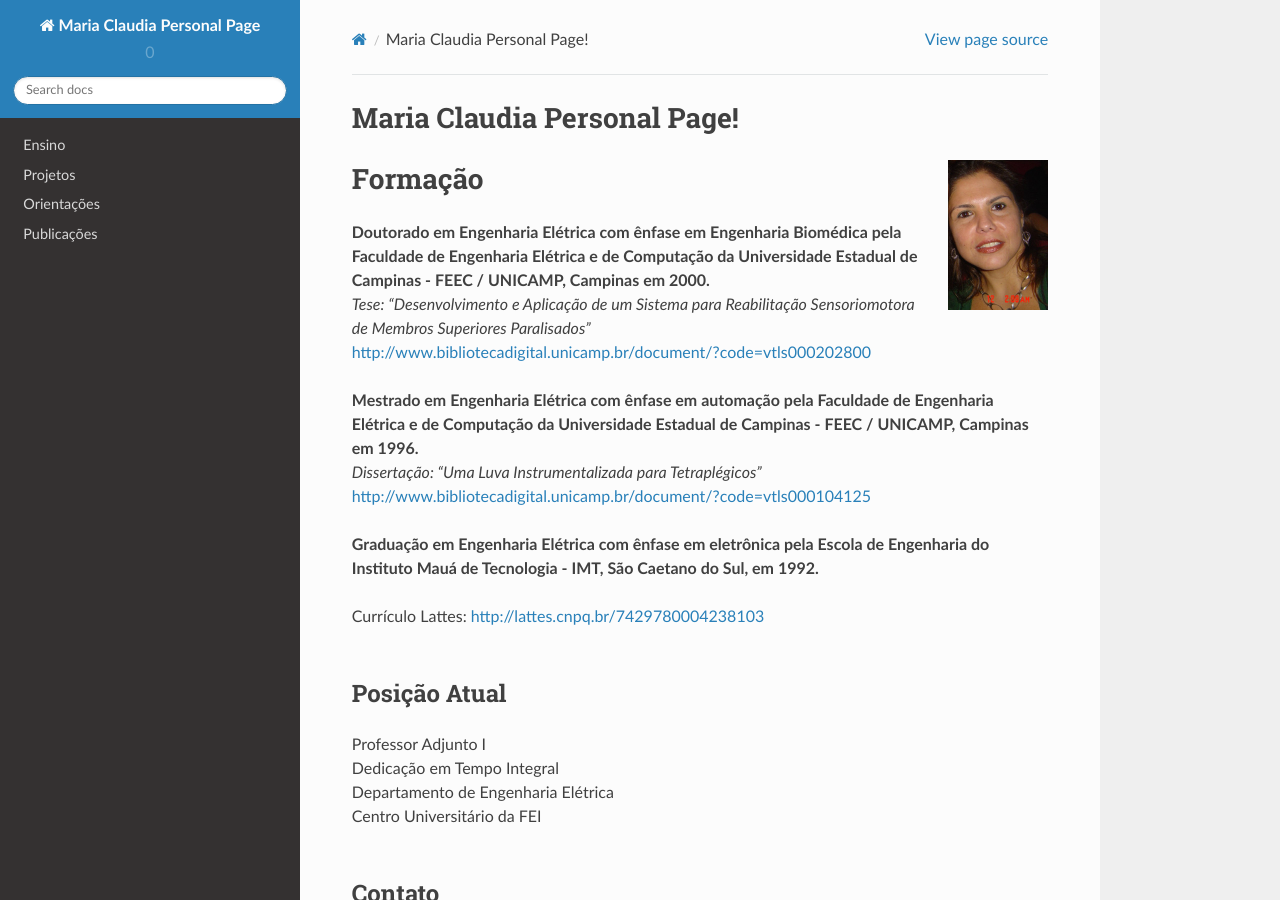
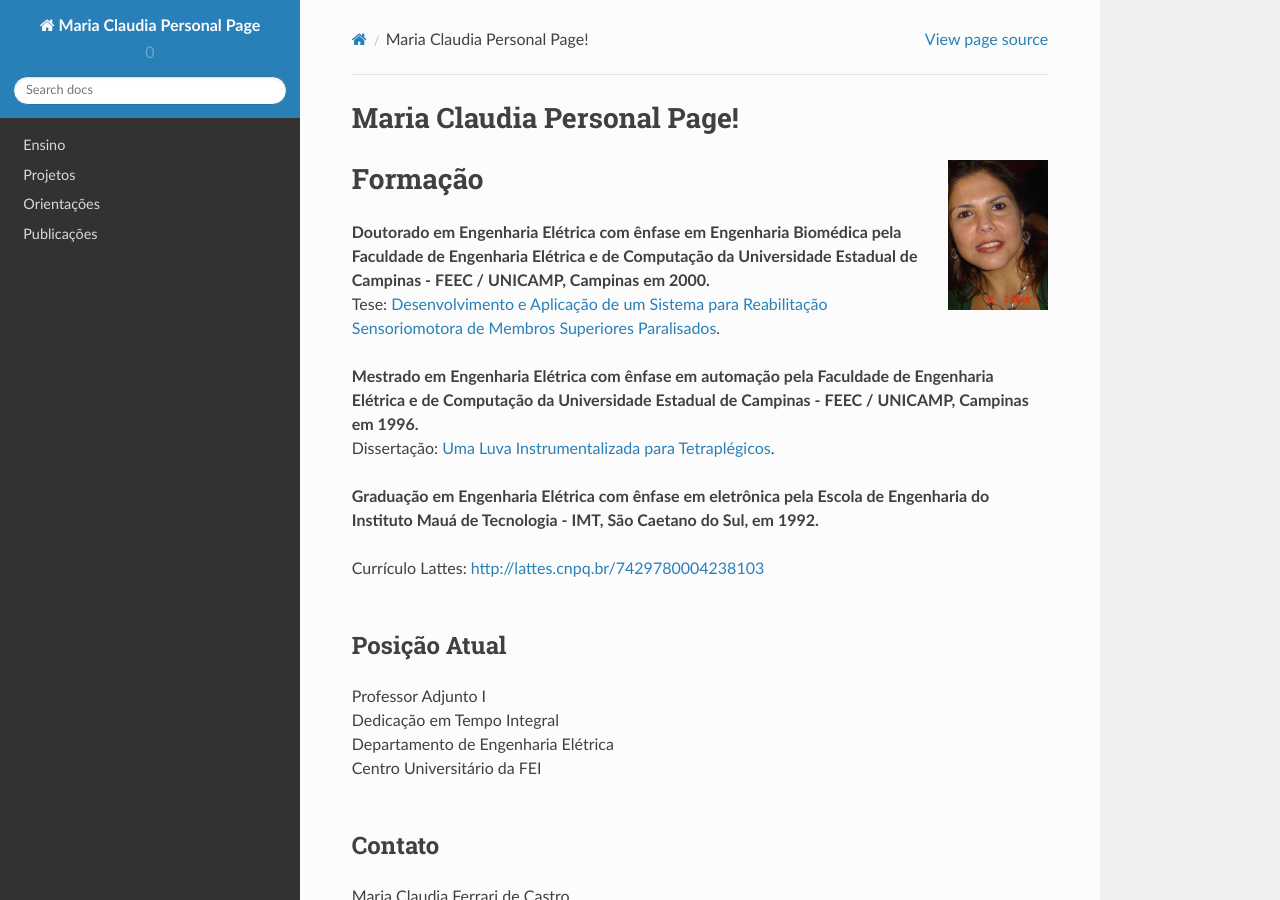
Before and after one commit to mclaudia/personal_page_fei, a Sphinx documentation site: the page built from source/index.rst, in a window 1280 px wide and 900 px high. Built offline with Sphinx 7.4.7 and the Read the Docs theme 2.0.0, drawn with Linux system fonts in a browser that asks for light colours.

Commit message:
fix html links in home page

```diff
--- a/source/index.rst
+++ b/source/index.rst
@@ -17,12 +17,10 @@ Formação
 ==========
 
 | **Doutorado em Engenharia Elétrica com ênfase em Engenharia Biomédica pela Faculdade de Engenharia Elétrica e de Computação da Universidade Estadual de Campinas - FEEC / UNICAMP, Campinas em 2000.**
-| *Tese: "Desenvolvimento e Aplicação de um Sistema para Reabilitação Sensoriomotora de Membros Superiores Paralisados"*
-| http://www.bibliotecadigital.unicamp.br/document/?code=vtls000202800
+| Tese: `Desenvolvimento e Aplicação de um Sistema para Reabilitação Sensoriomotora de Membros Superiores Paralisados <http://www.bibliotecadigital.unicamp.br/document/?code=vtls000202800>`_.
 |
 | **Mestrado em Engenharia Elétrica com ênfase em automação pela Faculdade de Engenharia Elétrica e de Computação da Universidade Estadual de Campinas - FEEC / UNICAMP, Campinas em 1996.**
-| *Dissertação: "Uma Luva Instrumentalizada para Tetraplégicos"*
-| http://www.bibliotecadigital.unicamp.br/document/?code=vtls000104125
+| Dissertação: `Uma Luva Instrumentalizada para Tetraplégicos <http://www.bibliotecadigital.unicamp.br/document/?code=vtls000104125>`_.
 |
 | **Graduação em Engenharia Elétrica com ênfase em eletrônica pela Escola de Engenharia do Instituto Mauá de Tecnologia - IMT, São Caetano do Sul, em 1992.**
 |
```
